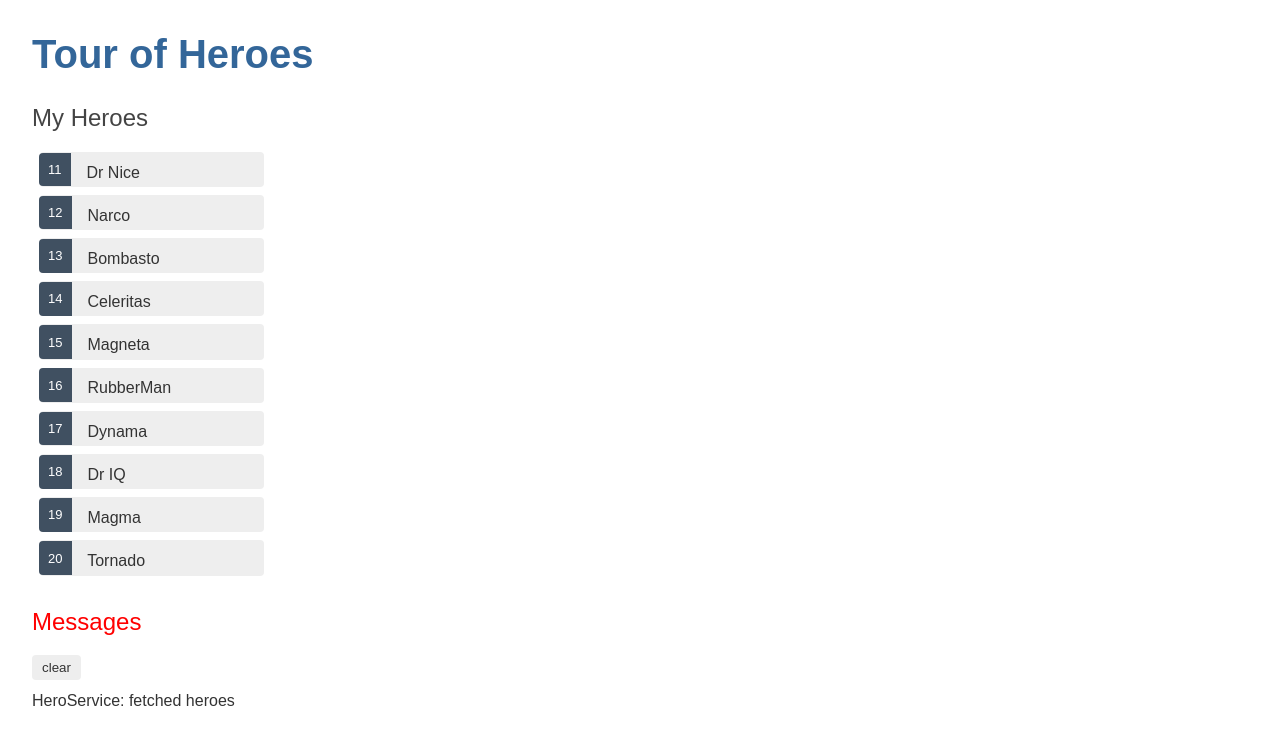
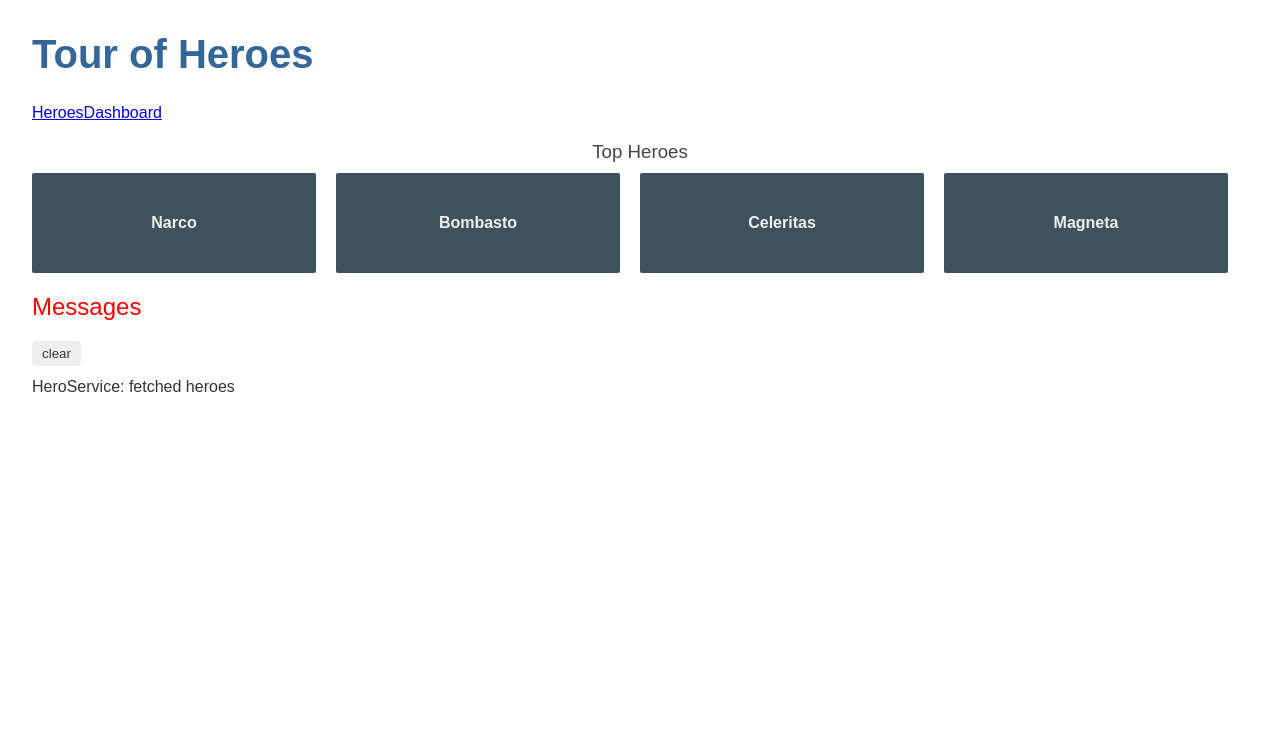
Before and after one commit to bhupendragupta/ng-tour-of-heroes-app, an Angular app: page /dashboard in a window 1280 px wide. Before the commit this address led to /. Shown: the top 744 px of the page. Built offline with nearby package versions, Linux system fonts and the light colour scheme.

Commit message:
Adding the router module for in app navigations

```diff
--- a/src/app/app-routing.module.ts
+++ b/src/app/app-routing.module.ts
@@ -1,7 +1,14 @@
 import { NgModule } from '@angular/core';
 import { Routes, RouterModule } from '@angular/router';
 
-const routes: Routes = [];
+import { HeroesComponent } from './heroes/heroes.component';
+import { DashboardComponent } from './dashboard/dashboard.component';
+
+const routes: Routes = [
+  {path:'heroes' , component:HeroesComponent},
+  {path:'dashboard',component:DashboardComponent},
+  { path: '', redirectTo: '/dashboard', pathMatch: 'full' },
+];
 
 @NgModule({
   imports: [RouterModule.forRoot(routes)],
--- a/src/app/app.component.html
+++ b/src/app/app.component.html
@@ -1,3 +1,7 @@
 <h1>{{title}}</h1>
-<app-heroes></app-heroes>
+<nav>
+    <a routerLink="/heroes">Heroes</a>
+    <a routerLink="/dashboard">Dashboard</a>
+</nav>
+<router-outlet></router-outlet>
 <app-messages></app-messages>
--- a/src/app/app.module.ts
+++ b/src/app/app.module.ts
@@ -7,13 +7,15 @@
 import { HeroesComponent } from './heroes/heroes.component';
 import { HeroDetailComponent } from './hero-detail/hero-detail.component';
 import { MessagesComponent } from './messages/messages.component';
+import { DashboardComponent } from './dashboard/dashboard.component';
 
 @NgModule({
   declarations: [
     AppComponent,
     HeroesComponent,
     HeroDetailComponent,
-    MessagesComponent
+    MessagesComponent,
+    DashboardComponent
   ],
   imports: [
     BrowserModule,
--- /dev/null
+++ b/src/app/dashboard/dashboard.component.css
@@ -0,0 +1,64 @@
+/* DashboardComponent's private CSS styles */
+[class*="col-"] {
+  float: left;
+  padding-right: 20px;
+  padding-bottom: 20px;
+}
+[class*="col-"]:last-of-type {
+  padding-right: 0;
+}
+a {
+  text-decoration: none;
+}
+*,
+*::after,
+*::before {
+  box-sizing: border-box;
+}
+h3 {
+  text-align: center;
+  margin-bottom: 0;
+}
+h4 {
+  position: relative;
+}
+.grid {
+  margin: 0;
+}
+.col-1-4 {
+  width: 25%;
+}
+.module {
+  padding: 20px;
+  text-align: center;
+  color: #eee;
+  max-height: 120px;
+  min-width: 120px;
+  background-color: #3f525c;
+  border-radius: 2px;
+}
+.module:hover {
+  background-color: #eee;
+  cursor: pointer;
+  color: #607d8b;
+}
+.grid-pad {
+  padding: 10px 0;
+}
+.grid-pad > [class*="col-"]:last-of-type {
+  padding-right: 20px;
+}
+@media (max-width: 600px) {
+  .module {
+    font-size: 10px;
+    max-height: 75px;
+  }
+}
+@media (max-width: 1024px) {
+  .grid {
+    margin: 0;
+  }
+  .module {
+    min-width: 60px;
+  }
+}
--- /dev/null
+++ b/src/app/dashboard/dashboard.component.html
@@ -0,0 +1,8 @@
+<h3>Top Heroes</h3>
+<div class="grid grid-pad">
+  <a *ngFor="let hero of heroes" class="col-1-4">
+    <div class="module hero">
+      <h4>{{hero.name}}</h4>
+    </div>
+  </a>
+</div>
--- /dev/null
+++ b/src/app/dashboard/dashboard.component.ts
@@ -0,0 +1,23 @@
+import { Component, OnInit } from '@angular/core';
+import { Hero } from '../hero';
+import { HeroService } from '../hero.service';
+
+@Component({
+  selector: 'app-dashboard',
+  templateUrl: './dashboard.component.html',
+  styleUrls: [ './dashboard.component.css' ]
+})
+export class DashboardComponent implements OnInit {
+  heroes: Hero[] = [];
+
+  constructor(private heroService: HeroService) { }
+
+  ngOnInit() {
+    this.getHeroes();
+  }
+
+  getHeroes(): void {
+    this.heroService.getHeroes()
+      .subscribe(heroes => this.heroes = heroes.slice(1, 5));
+  }
+}
```
Also changed, not shown: 1 other file (tests, documents, lock files or other folders).
